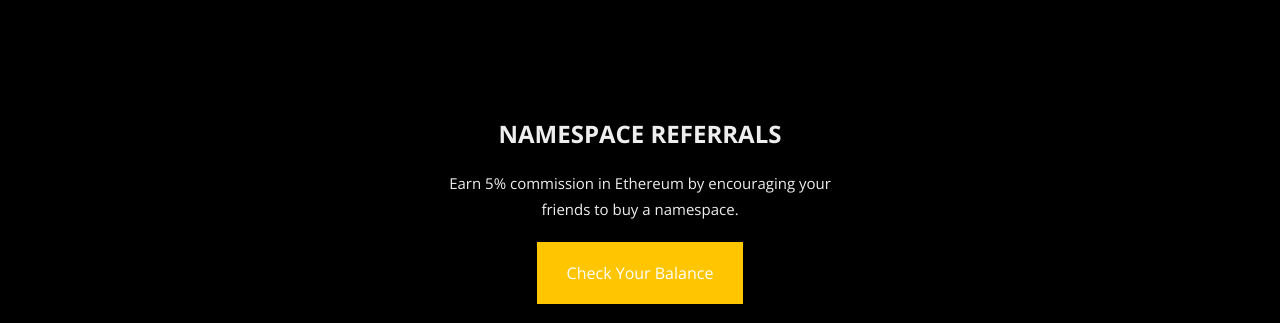
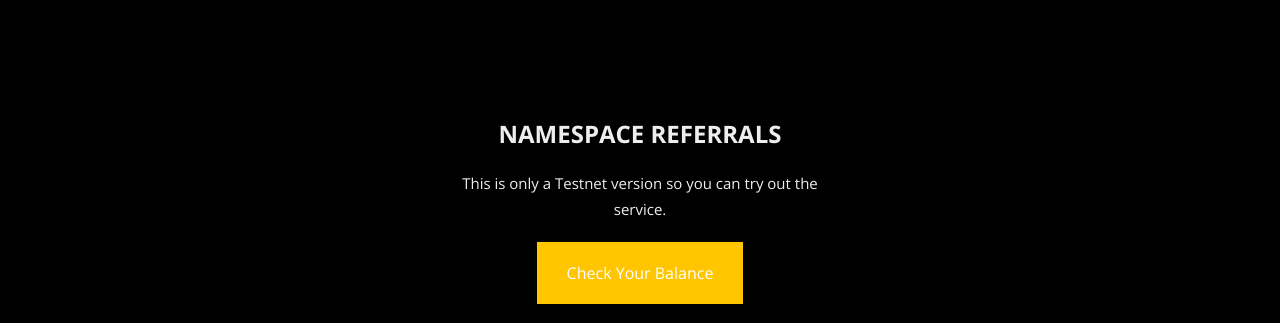
Before and after one commit to gryphnft/gryphnft.github.io, a website: page docs/testnet/referrals.html in a window 1280 px wide. Shown: the part 85-408 px from the top of the page. Drawn offline with nearby package versions, Linux system fonts and the light colour scheme; a script that the page names is missing.

Commit message:
updated header copy

```diff
--- a/docs/testnet/referrals.html
+++ b/docs/testnet/referrals.html
@@ -58,8 +58,7 @@
           <div id="disconnected">
             <h1>Namespace Referrals</h1>
             <p>
-              Earn 5% commission in Ethereum by encouraging your
-              friends to buy a namespace.
+              This is only a Testnet version so you can try out the service.
             </p>
             <a class="btn-primary" data-do="connect" data-on="click">Check Your Balance</a>
           </div>
```
Also changed, not shown: docs/referrals.html (+1 -1 lines).
